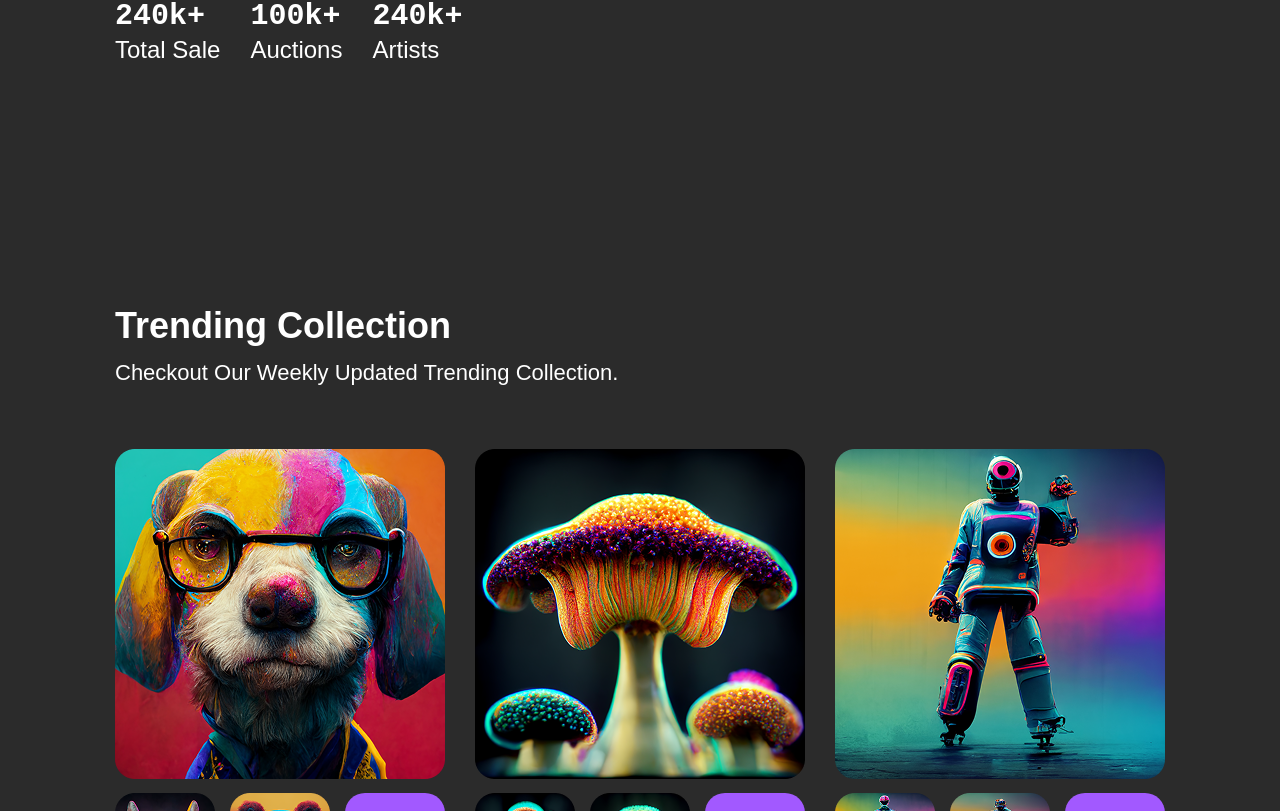
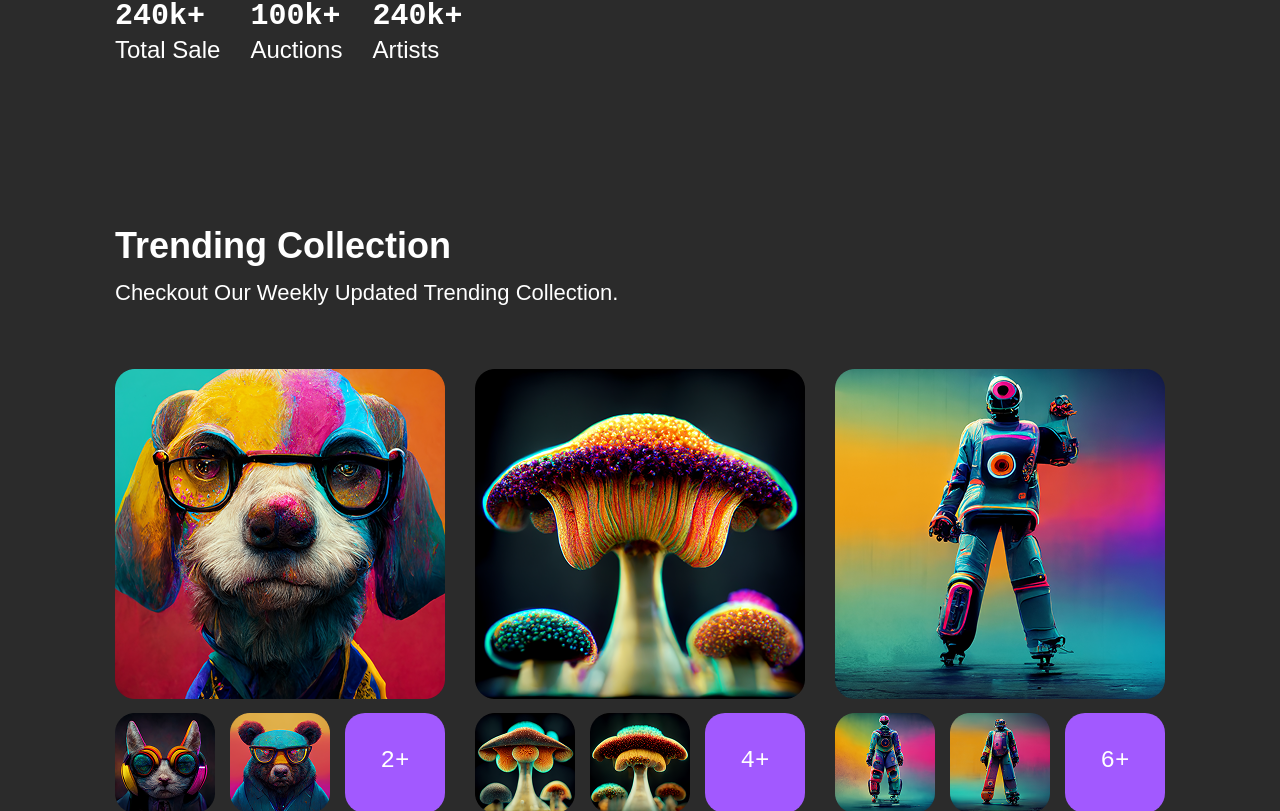
Before and after one commit to VyD1nk1902/NFT-Marketplace, a React (Vite) app: page / in a window 1280 px wide. Shown: the part 689-1500 px from the top of the page. Built offline with nearby package versions, Linux system fonts and the light colour scheme.

Commit message:
Move padding to .content-wrapper

```diff
--- a/src/modules/Homepage/HeroSection.tsx
+++ b/src/modules/Homepage/HeroSection.tsx
@@ -22,7 +22,7 @@ const HeroSection = () => {
 
   return (
     <section className="pt-[100px]">
-      <div className="content-wrapper grid grid-cols-2 gap-[30px] py-20">
+      <div className="content-wrapper grid grid-cols-2 gap-[30px] ">
         <div className="flex flex-col gap-[30px]">
           <div>
             <h1 className="font-[600]">
--- a/src/modules/Homepage/TrendingCollection.tsx
+++ b/src/modules/Homepage/TrendingCollection.tsx
@@ -70,7 +70,7 @@ const TrendingCollection = () => {
   ];
 
   return (
-    <section className="py-20">
+    <section>
       <div className="content-wrapper">
         {/* Title */}
         <div className="flex flex-col gap-2.5">
```
